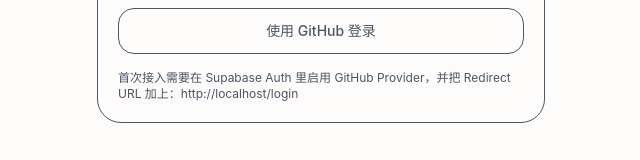
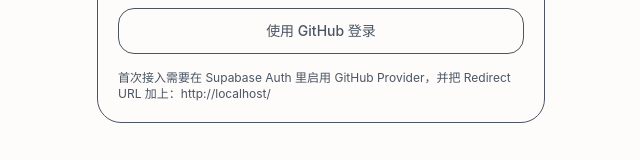
Before and after one commit to MOOnmengD/F-sync, a React (Vite) app: page /login in a window 1280 px wide. Shown: the part 125-285 px from the top of the page, without its empty margins (319-959 px from the left). Built offline with nearby package versions, Linux system fonts and the light colour scheme; no server answers.

Commit message:
修复手机端GitHub登录问题

```diff
--- a/src/pages/Login.tsx
+++ b/src/pages/Login.tsx
@@ -7,7 +7,7 @@ export default function Login() {
   const [checking, setChecking] = useState(true)
   const [hasSession, setHasSession] = useState(false)
   const [errorText, setErrorText] = useState<string | null>(null)
-  const redirectTo = useMemo(() => `${window.location.origin}/login`, [])
+  const redirectTo = useMemo(() => `${window.location.origin}/`, [])
 
   useEffect(() => {
     if (!client) {
```
